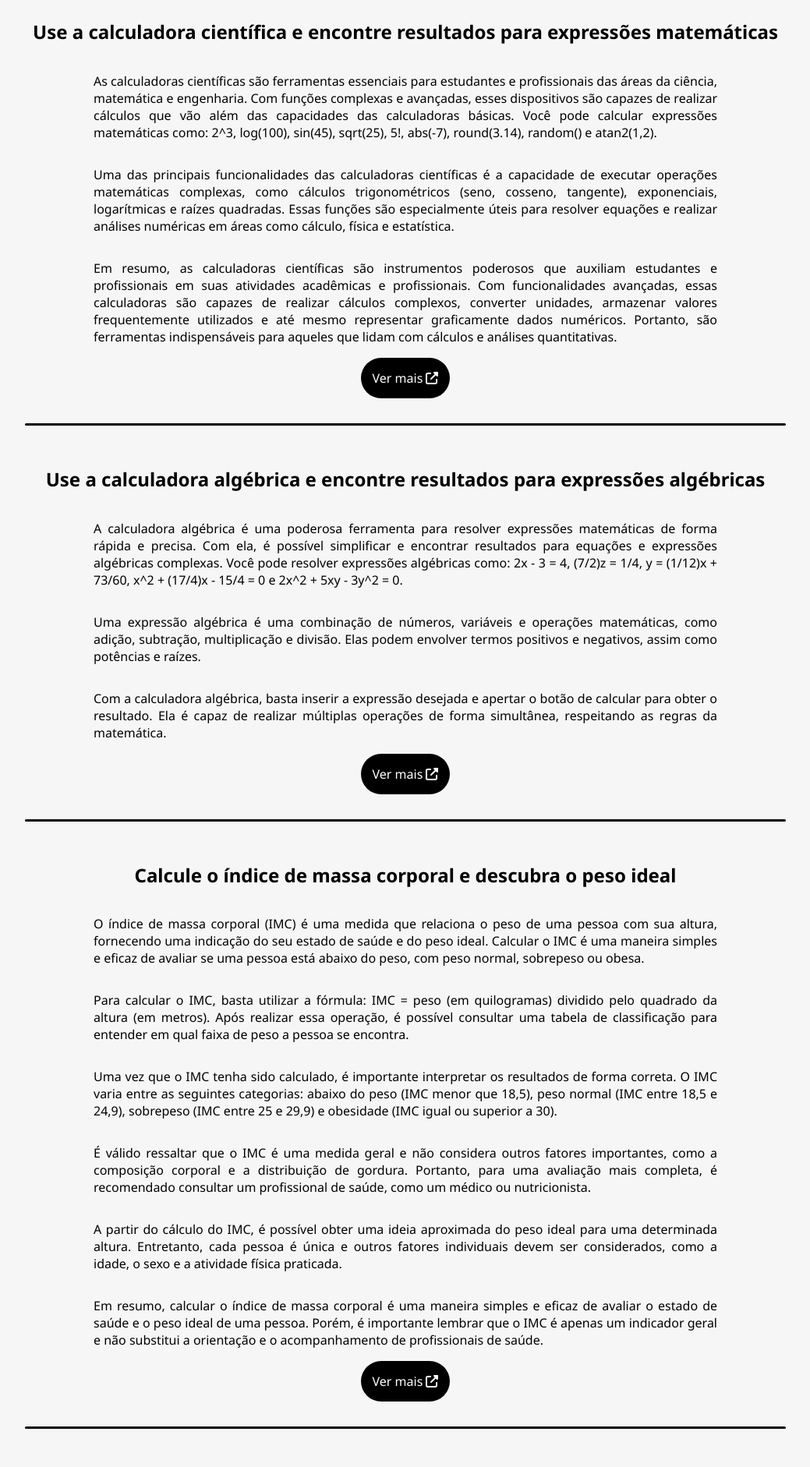
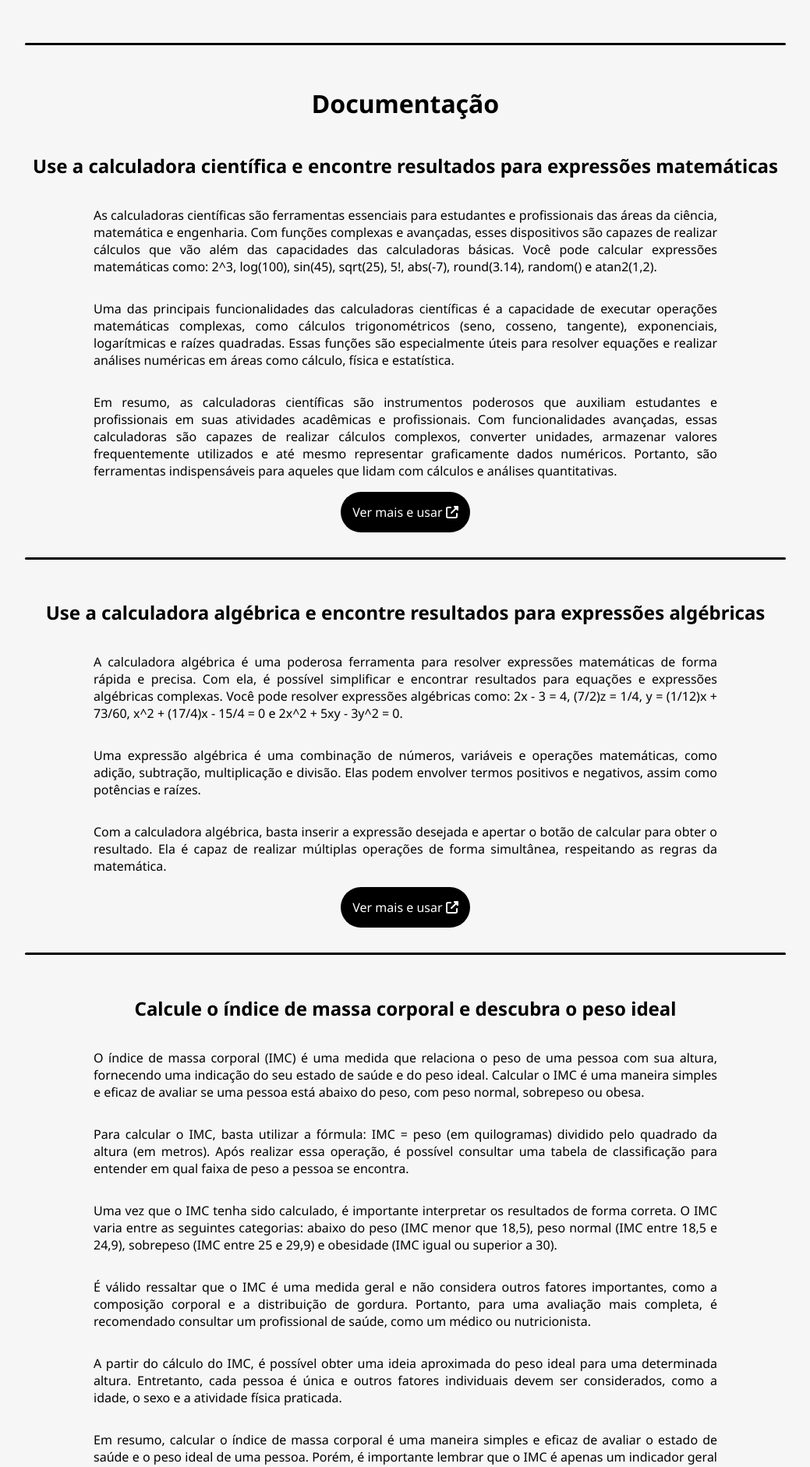
Before and after one commit to LuSrodri/calcule-pra-mim, a Next.js app: page / in a window 1280 px wide. Shown: the part 409-2291 px from the top of the page at 78% size, without its empty margins (120-1159 px from the left). Built offline with nearby package versions, Linux system fonts and the light colour scheme.

Commit message:
melhorando a página index

```diff
--- a/components/Main.js
+++ b/components/Main.js
@@ -1,5 +1,5 @@
 import styles from '@/styles/Main.module.css';
-import { faAppleWhole, faCalculator, faCalendar, faExclamationCircle, faPercent, faUpRightFromSquare, faX } from '@fortawesome/free-solid-svg-icons';
+import { faAppleWhole, faCalculator, faCalendar, faEllipsisVertical, faPercent, faStar, faUpRightFromSquare, faX } from '@fortawesome/free-solid-svg-icons';
 import { FontAwesomeIcon } from '@fortawesome/react-fontawesome';
 import Card from './Card';
 import Link from 'next/link';
@@ -7,6 +7,8 @@ import Link from 'next/link';
 export default function Main() {
     return (
         <main className={styles.Main}>
+            <h1>Calculadoras</h1>
+
             <div className={styles.menu}>
                 <Card icon={<FontAwesomeIcon icon={faCalculator} />} title={"Calculadora Científica"} path={"/cientifica"}></Card>
                 <Card icon={<FontAwesomeIcon icon={faX} />} title={"Calculadora Algébrica"} path={"/algebrica"}></Card>
@@ -16,6 +18,8 @@ export default function Main() {
             </div>
 
             <hr></hr>
+
+            <h1>Documentação</h1>
 
             <h2>Use a calculadora científica e encontre resultados para expressões matemáticas</h2>
             <p>
@@ -32,7 +36,7 @@ export default function Main() {
                 Com funcionalidades avançadas, essas calculadoras são capazes de realizar cálculos complexos, converter unidades, armazenar valores frequentemente utilizados e até mesmo representar graficamente dados numéricos.
                 Portanto, são ferramentas indispensáveis para aqueles que lidam com cálculos e análises quantitativas.
             </p>
-            <Link href="cientifica">Ver mais <FontAwesomeIcon icon={faUpRightFromSquare} /></Link>
+            <Link href="cientifica">Ver mais e usar <FontAwesomeIcon icon={faUpRightFromSquare} /></Link>
 
             <hr></hr>
 
@@ -50,7 +54,7 @@ export default function Main() {
                 Com a calculadora algébrica, basta inserir a expressão desejada e apertar o botão de calcular para obter o resultado.
                 Ela é capaz de realizar múltiplas operações de forma simultânea, respeitando as regras da matemática.
             </p>
-            <Link href="algebrica">Ver mais <FontAwesomeIcon icon={faUpRightFromSquare} /></Link>
+            <Link href="algebrica">Ver mais e usar <FontAwesomeIcon icon={faUpRightFromSquare} /></Link>
 
             <hr></hr>
 
@@ -79,7 +83,7 @@ export default function Main() {
                 Em resumo, calcular o índice de massa corporal é uma maneira simples e eficaz de avaliar o estado de saúde e o peso ideal de uma pessoa.
                 Porém, é importante lembrar que o IMC é apenas um indicador geral e não substitui a orientação e o acompanhamento de profissionais de saúde.
             </p>
-            <Link href="imc">Ver mais <FontAwesomeIcon icon={faUpRightFromSquare} /></Link>
+            <Link href="imc">Ver mais e usar <FontAwesomeIcon icon={faUpRightFromSquare} /></Link>
 
             <hr></hr>
 
@@ -103,7 +107,7 @@ export default function Main() {
                 Com esse conhecimento, é possível tomar melhores decisões financeiras e aproveitar ao máximo o potencial do crescimento dos investimentos.
                 Ter uma estratégia sólida e realizar cálculos precisos são passos fundamentais para uma trajetória de sucesso no mundo dos negócios e das finanças.
             </p>
-            <Link href="juroscompostos">Ver mais <FontAwesomeIcon icon={faUpRightFromSquare} /></Link>
+            <Link href="juroscompostos">Ver mais e usar <FontAwesomeIcon icon={faUpRightFromSquare} /></Link>
 
             <hr></hr>
 
@@ -119,11 +123,13 @@ export default function Main() {
                 Em resumo, calcular a diferença de tempo entre duas datas pode ser feito de diversas maneiras, desde cálculos manuais até o uso de ferramentas tecnológicas.
                 Independentemente do método escolhido, essa habilidade é útil para diversas situações e pode fornecer informações precisas e relevantes.
             </p>
-            <Link href="diferencadatas">Ver mais <FontAwesomeIcon icon={faUpRightFromSquare} /></Link>
+            <Link href="diferencadatas">Ver mais e usar <FontAwesomeIcon icon={faUpRightFromSquare} /></Link>
 
             <hr></hr>
 
-            <h2><FontAwesomeIcon icon={faExclamationCircle} /> Sempre acompanhe as novidades <FontAwesomeIcon icon={faExclamationCircle} /></h2>
+            <h2><FontAwesomeIcon icon={faEllipsisVertical} /></h2>
+
+            <h2><FontAwesomeIcon icon={faStar} /> Acompanhe as novidades <FontAwesomeIcon icon={faStar} /></h2>
         </main>
     );
 }
```
